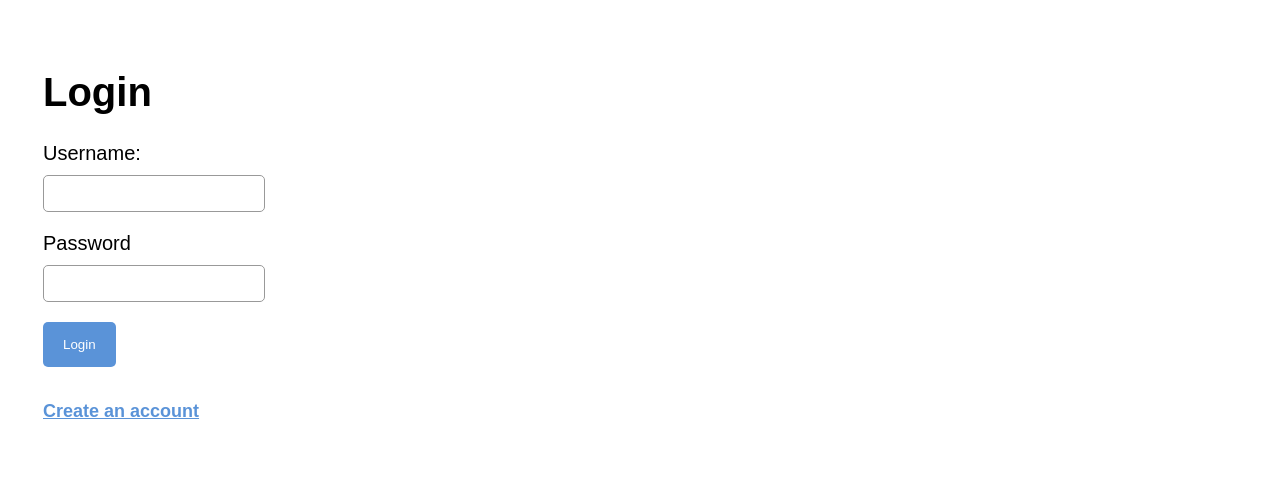
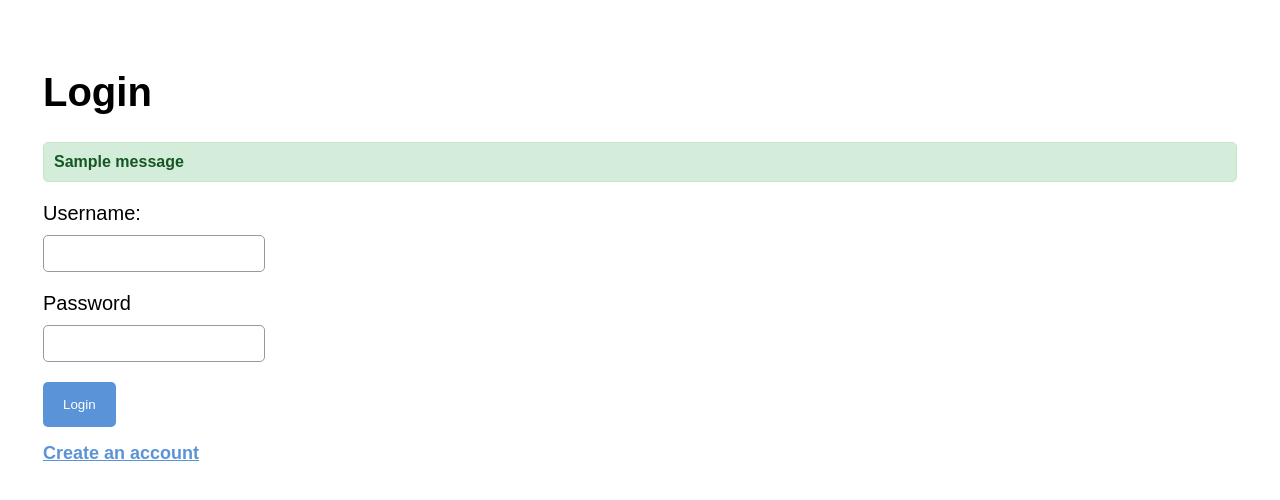
Before and after one commit to nafna-f/project00, a Flask app: page /login in a window 1280 px wide. Shown: the top 500 px of the page. Run offline with Flask 2, Linux system fonts and the light colour scheme; tables that the repository leaves empty hold one stand-in row (values such as "Sample post"); one stand-in notice (Sample message) is shown.

Commit message:
it might be over

```diff
--- a/app/routes.py
+++ b/app/routes.py
@@ -24,22 +24,28 @@ def main():
 # login page
 @app.route('/login', methods=['GET', 'POST'])
 def login():
-    print("log in ran")
+    print("Login route accessed.")  # Debug message
+
     if request.method == 'POST':
         username = request.form.get('username')
         password = request.form.get('password')
+
+        # Debugging messages to check form data
+        print(f"Username submitted: {username}")
+        print(f"Password submitted: {'*' * len(password) if password else 'No password provided'}")
+
+        # Check if the user exists and validate password
         user = User.get_by_username(username)
-
-        # check if user exists and password is correct using User.verify_password
-        if user and User.verify_password(user.password, password):
-            print("user and password found/correct");
-            session['user_id'] = user.id  # manually store user session
-            flash("You have logged in successfully!", 'success')
+        if user and user.verify_password(user.password, password):
+            print("User found and password is correct.")  # Debug message
+            session['user_id'] = user.id  # cookieee
+            flash("Login successful!", "success")
             return redirect(url_for('home'))
         else:
-            print("user/pass was not found/incorrect");
-            flash("Login unsuccessful. Check your username and password.", 'danger')
+            print("Invalid login attempt.")  # Debug message
+            flash("Invalid username or password.", "danger")
 
+    # Render login page with flash messages
     return render_template('login.html')
 
 # registration page to create an account
--- a/app/static/css/login.css
+++ b/app/static/css/login.css
@@ -47,3 +47,39 @@ a {
 	color: #5a93d8;
 	font-weight: bold;
 }
+
+/* Styles for flash messages */
+.flash-messages {
+    margin-bottom: 20px;
+}
+
+.flash-message {
+    padding: 10px;
+    border-radius: 5px;
+    margin-bottom: 10px;
+    font-weight: bold;
+}
+
+.flash-message.success {
+    background-color: #d4edda;
+    color: #155724;
+    border: 1px solid #c3e6cb;
+}
+
+.flash-message.danger {
+    background-color: #f8d7da;
+    color: #721c24;
+    border: 1px solid #f5c6cb;
+}
+
+.flash-message.warning {
+    background-color: #fff3cd;
+    color: #856404;
+    border: 1px solid #ffeeba;
+}
+
+.flash-message.info {
+    background-color: #d1ecf1;
+    color: #0c5460;
+    border: 1px solid #bee5eb;
+}
--- a/app/templates/login.html
+++ b/app/templates/login.html
@@ -7,14 +7,30 @@
         <link rel="stylesheet" href="{{ url_for('static', filename='css/login.css') }}">
     </head>
     <body>
+
         <h1>Login</h1>
-        <form method="POST">
+
+        <!-- Display flash messages consistently at the top of the form -->
+        {% with messages = get_flashed_messages(with_categories=true) %}
+          {% if messages %}
+            <div class="flash-messages">
+              {% for category, message in messages %}
+                <div class="flash-message {{ category }}">{{ message }}</div>
+              {% endfor %}
+            </div>
+          {% endif %}
+        {% endwith %}
+
+        <form method="POST" action="{{ url_for('login') }}">
 			<label for="username">Username:</label>
 			<input type="text" id="username" name="username" required>
 			<label for="password">Password</label>
 			<input type="password" id="password" name="password" required><br>
 			<button type="submit">Login</button>
-        </form><br>
+		</form>
+
+
         <p><a href="{{ url_for('register') }}">Create an account</a></p>
+
     </body>
 </html>
```
Also changed, not shown: app/__init__.py (+18 -5 lines), devlog.txt (+17 -0 lines), site.db. Lines whose indentation alone changed are shown as unchanged.
